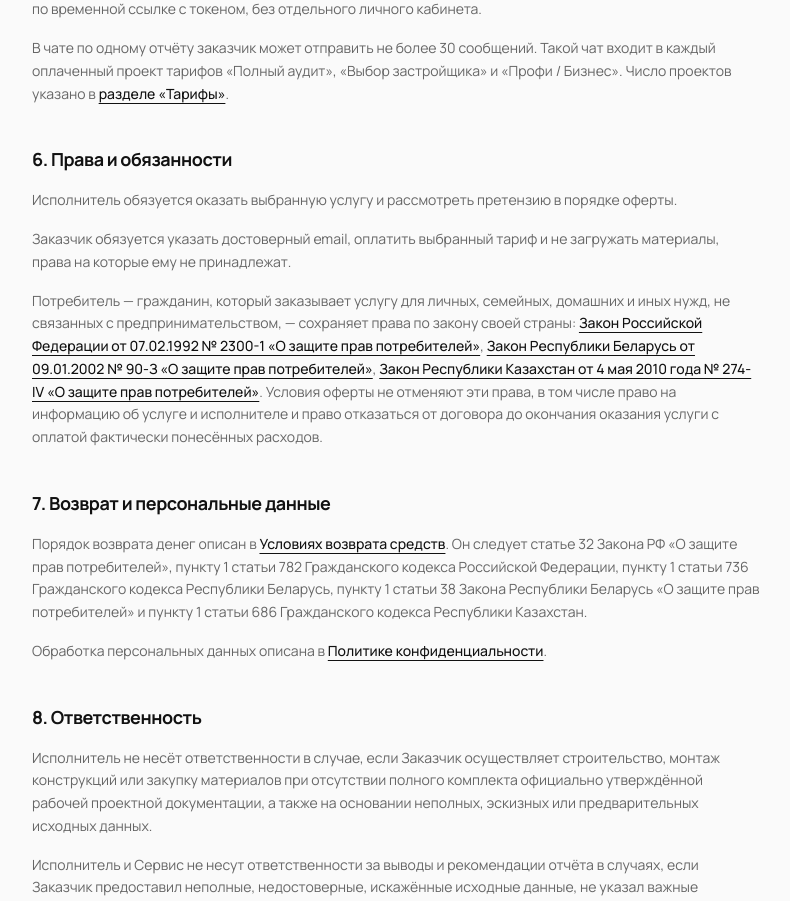
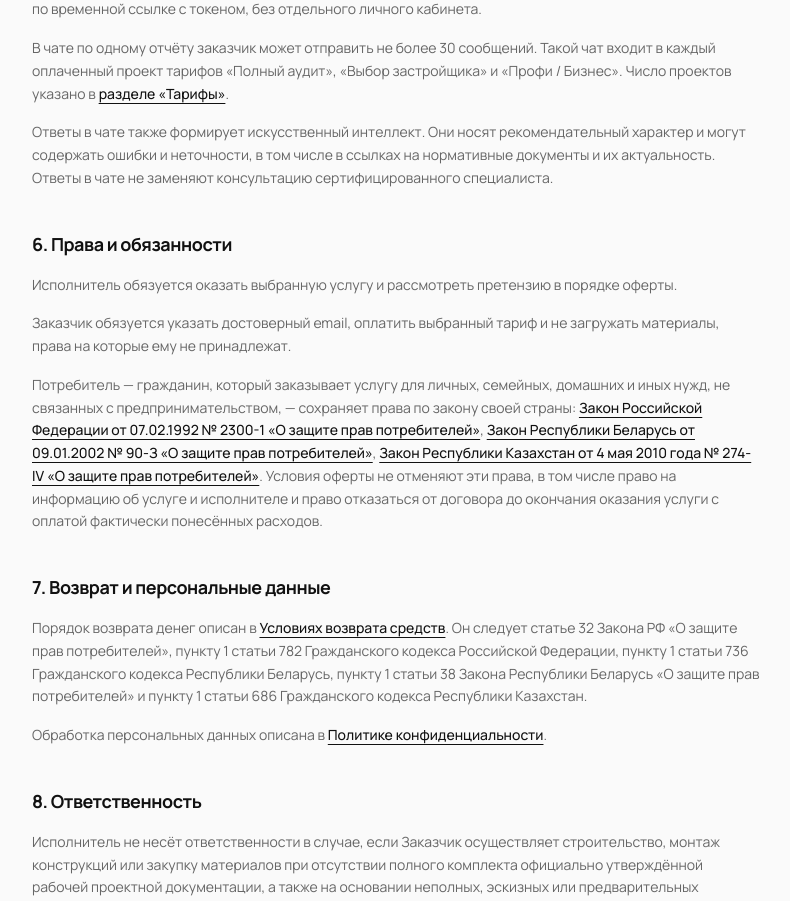
Before and after one commit to samsonov-work-pl/stroy-audit-web, a Next.js app: page /offer in a window 1280 px wide. Shown: the part 2380-3281 px from the top of the page, without its empty margins (244-1034 px from the left). Built offline with nearby package versions, Linux system fonts and the light colour scheme; no server answers.

Commit message:
offer: оговорка для чата — ответы формирует ИИ, могут содержать ошибки (в т.ч. по нормативам)

```diff
--- a/app/offer/page.tsx
+++ b/app/offer/page.tsx
@@ -150,6 +150,12 @@ export default function OfferPage() {
         каждый оплаченный проект тарифов «Полный аудит», «Выбор застройщика» и «Профи / Бизнес».
         Число проектов указано в <Link href="/#pricing">разделе «Тарифы»</Link>.
       </p>
+      <p>
+        Ответы в чате также формирует искусственный интеллект. Они носят рекомендательный
+        характер и могут содержать ошибки и неточности, в том числе в ссылках на нормативные
+        документы и их актуальность. Ответы в чате не заменяют консультацию сертифицированного
+        специалиста.
+      </p>
 
       <h2>6. Права и обязанности</h2>
       <p>Исполнитель обязуется оказать выбранную услугу и рассмотреть претензию в порядке оферты.</p>
```
